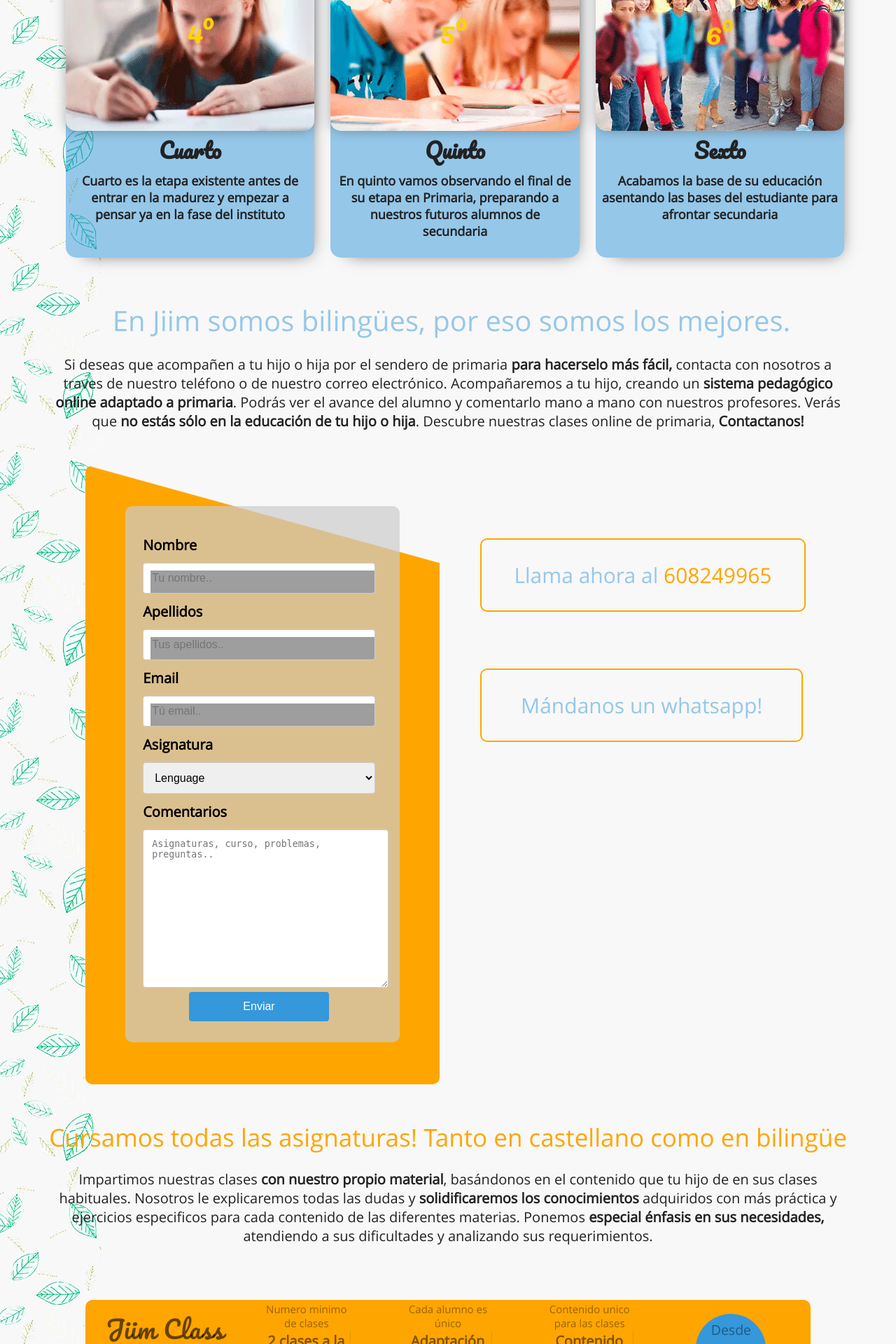
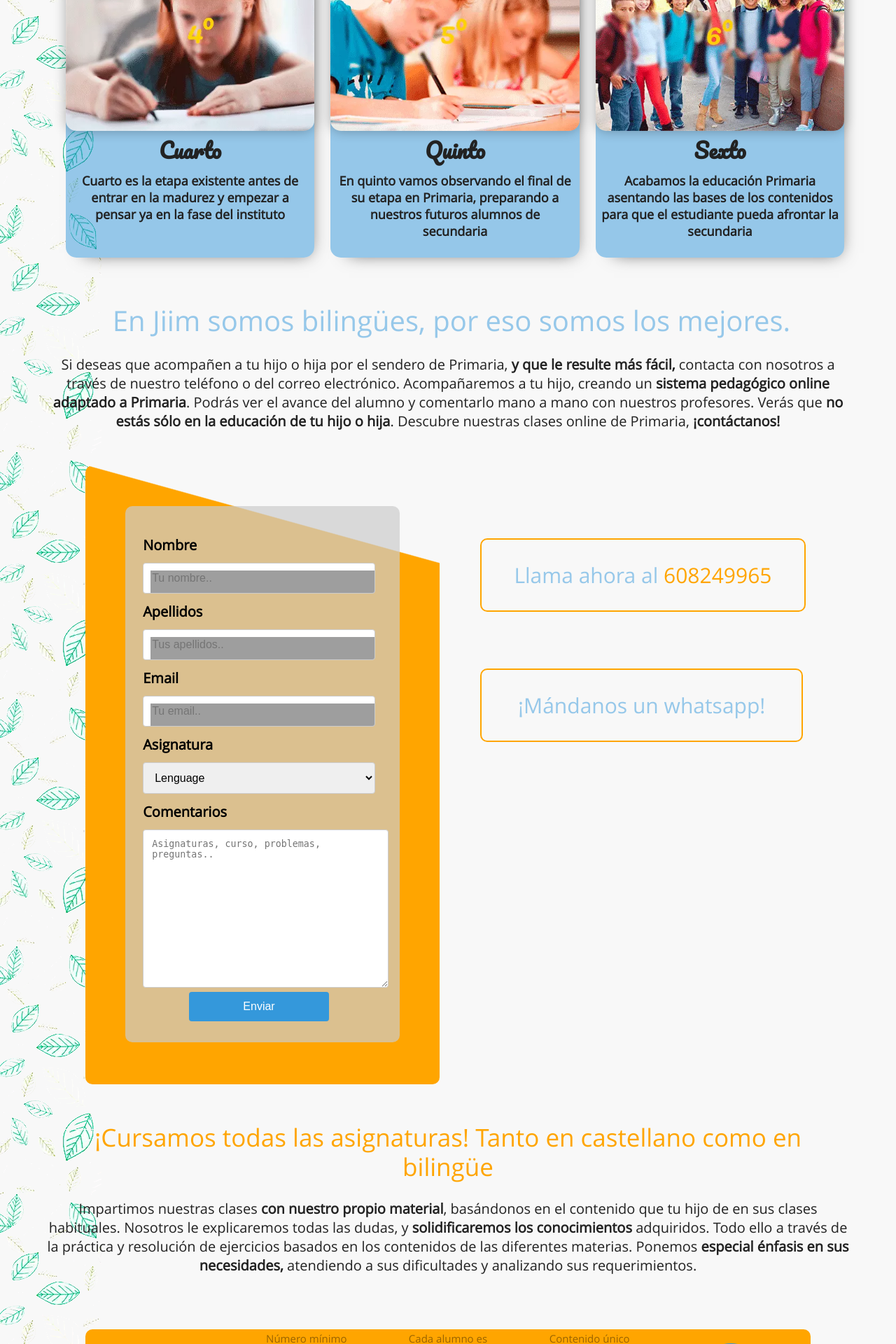
Before and after one commit to juanma2519/academiaJiim, a PHP site: page /clases-de-primaria.php in a window 1280 px wide. Shown: the part 1918-3838 px from the top of the page at 70% size. Run offline with PHP 8.4, Linux system fonts and the light colour scheme.

Commit message:
cambio tildes

```diff
--- a/clases-de-primaria.php
+++ b/clases-de-primaria.php
@@ -193,18 +193,18 @@
             />
               <h3 class="titulo3">Sexto</h3>
               <p>
-              Acabamos la base de su educación asentando las bases del estudiante para afrontar secundaria
+              Acabamos la educación Primaria asentando las bases de los contenidos para que el estudiante pueda afrontar la secundaria
               </p></a
             >
           </article>
         </div>
         <h2 class="tituloParrafo">En Jiim somos bilingües, por eso somos los mejores.</h2>
         <p>
-        Si deseas que acompañen a tu hijo o hija por el sendero de primaria <b>para hacerselo más fácil,</b>
-        contacta con nosotros a traves de nuestro teléfono o de nuestro correo electrónico.
-        Acompañaremos a tu hijo, creando un <b>sistema pedagógico online adaptado a primaria</b>.
+        Si deseas que acompañen a tu hijo o hija por el sendero de Primaria, <b>y que le resulte más fácil,</b>
+        contacta con nosotros a través de nuestro teléfono o del correo electrónico.
+        Acompañaremos a tu hijo, creando un <b>sistema pedagógico online adaptado a Primaria</b>.
         Podrás ver el avance del alumno y comentarlo mano a mano con nuestros profesores. Verás que
-        <b>no estás sólo en la educación de tu hijo o hija</b>. Descubre nuestras clases online de primaria, <b>Contactanos!</b>
+        <b>no estás sólo en la educación de tu hijo o hija</b>. Descubre nuestras clases online de Primaria, <b>¡contáctanos!</b>
         </p>
       </section>
       <section>
@@ -225,7 +225,7 @@
                 <div class="row">
                   <div>
                     <label for="lname" class="subject_label">Email</label>
-                    <input type="email" id="email" name="email" placeholder="Tú email.." required >
+                    <input type="email" id="email" name="email" placeholder="Tu email.." required >
                   </div>
                 </div>
                 <div class="row">
@@ -258,19 +258,19 @@
             <p class="phone_text"><i class="fa fa-phone"></i> Llama ahora al <a href="tel:608249965" class="phone_number">608249965</a></p>
         </div>
         <div class="column3 column3_2">
-            <a  href="https://api.whatsapp.com/send?phone=+34608249965" class="phone_number"><p class="phone_text"><i class="fa fa-whatsapp"></i> Mándanos un whatsapp!</p></a>
+            <a  href="https://api.whatsapp.com/send?phone=+34608249965" class="phone_number"><p class="phone_text"><i class="fa fa-whatsapp"></i> ¡Mándanos un whatsapp!</p></a>
         </div>
       </section>
       <section>
         <div class="productos asignaturas">
         <h3 class="tituloParrafo2">
-          Cursamos todas las asignaturas! Tanto en castellano como en bilingüe
+          ¡Cursamos todas las asignaturas! Tanto en castellano como en bilingüe
         </h3>
         <p>
           Impartimos nuestras clases <b>con nuestro propio material</b>, basándonos en el contenido que
-          tu hijo de en sus clases habituales. Nosotros le explicaremos todas las dudas
-          y <b>solidificaremos los conocimientos</b> adquiridos con más práctica y ejercicios especificos
-          para cada contenido de las diferentes materias. Ponemos <b>especial énfasis en sus necesidades,</b>
+          tu hijo de en sus clases habituales. Nosotros le explicaremos todas las dudas,
+          y <b>solidificaremos los conocimientos</b> adquiridos. Todo ello a través de la práctica y resolución de ejercicios basados
+          en los contenidos de las diferentes materias. Ponemos <b>especial énfasis en sus necesidades,</b>
           atendiendo a sus dificultades y analizando sus requerimientos.
         </p>
         <div class="columns">
@@ -280,7 +280,7 @@
             <h2>Clase de 1H</h2>
           </ul>
           <ul class="columns_price">
-            <p>Numero minimo de clases</p>
+            <p>Número mínimo de clases</p>
             <span>2 clases a la semana</span>
           </ul>
           <ul class="columns_price">
@@ -288,7 +288,7 @@
             <span>Adaptación curricular</span>
           </ul>
           <ul class="columns_price">
-            <p>Contenido unico para las clases</p>
+            <p>Contenido único para las clases</p>
             <span>Contenido Propio</span>
           </ul>
           <ul class="columns_price">
```
